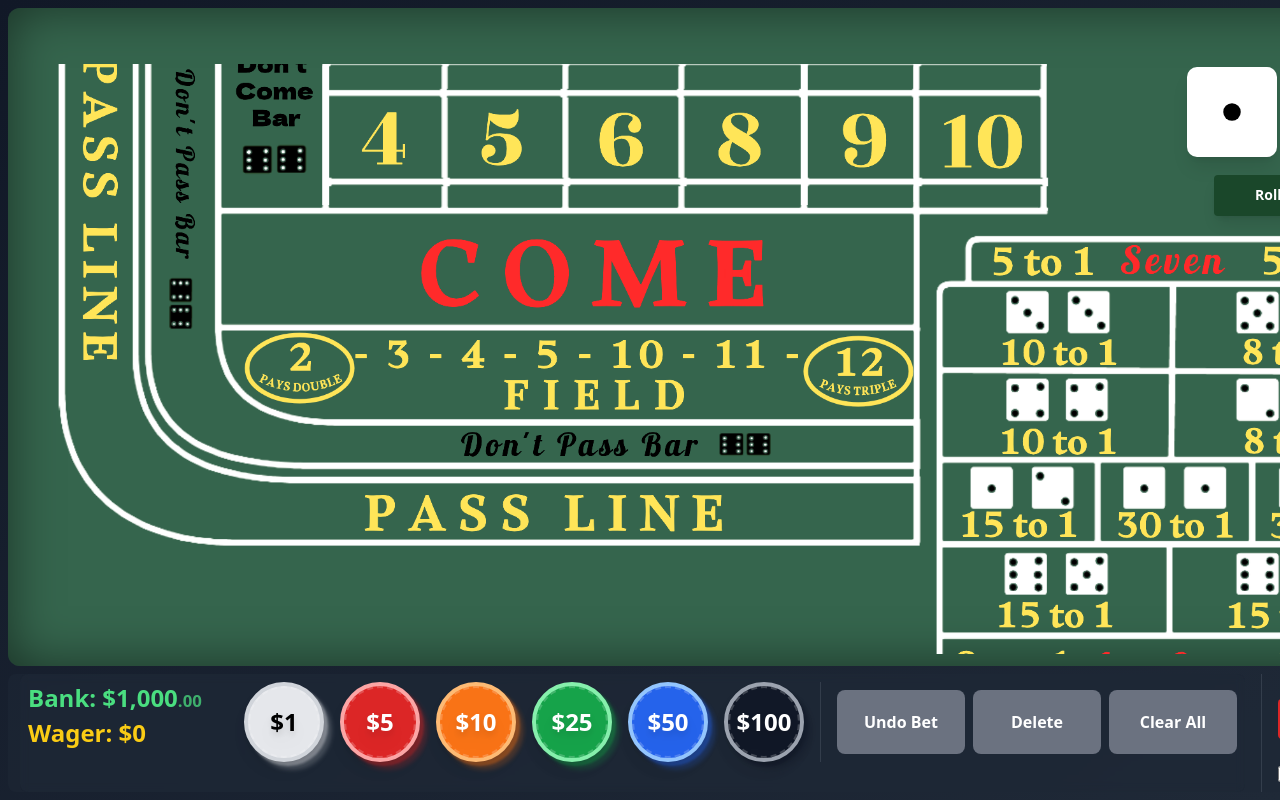
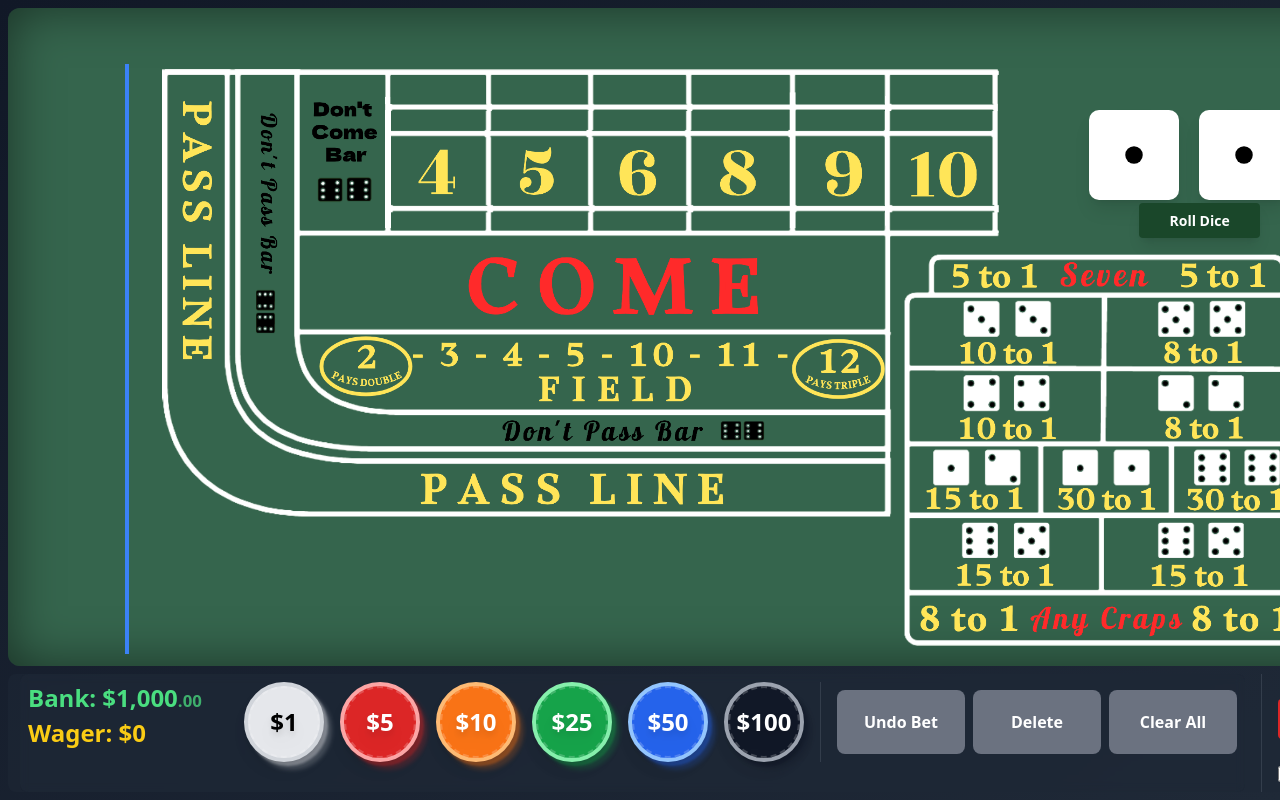
Before and after one commit to adamnelsonarcher/react-craps, a React (Create React App) app: page / in a window 1280 px wide. Built offline with nearby package versions, Linux system fonts and the light colour scheme.

Commit message:
fixed scaling lock

```diff
--- a/src/App.tsx
+++ b/src/App.tsx
@@ -461,7 +461,8 @@ const App: React.FC = () => {
           {/* Game board area - fills available space */}
           <div className="flex-1 bg-felt-green rounded-xl p-3 pt-14 shadow-table min-h-0 relative">
             <div className="w-full h-full flex items-center justify-center min-w-0 min-h-0 overflow-hidden">
-              <div className="w-full aspect-[2/1] relative min-w-0 min-h-0 max-w-full">
+              <div className="w-full aspect-[2/1] relative min-w-0 min-h-0 max-w-full max-h-[calc(100vh-200px)]"
+                   style={{ maxWidth: 'calc((100vh - 200px) * 2)' }}>
                 <CrapsTable
                   ref={tableRef}
                   selectedChipValue={selectedChipValue}
```
